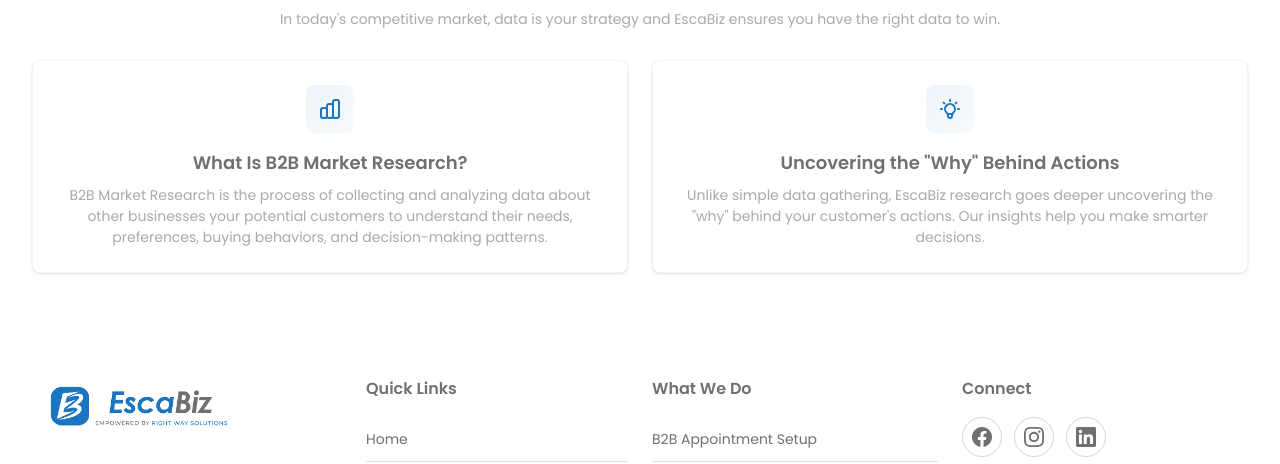
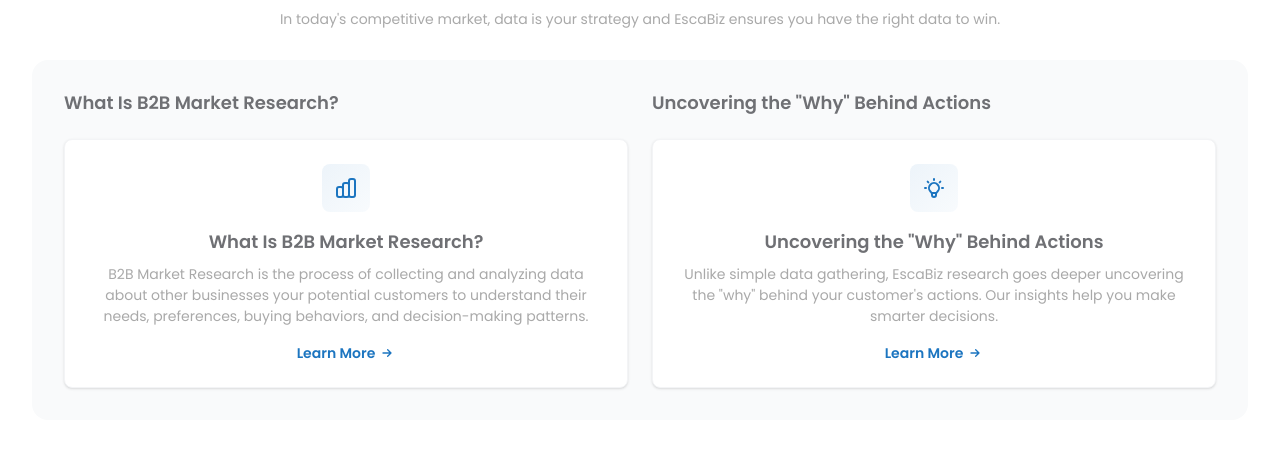
Before and after one commit to Sharmeen-Rauf/escabiz, a Next.js app: page /b2b-market-research-agency-escabiz in a window 1280 px wide. Shown: the part 703-1167 px from the top of the page. Built offline with nearby package versions, Linux system fonts and the light colour scheme.

Commit message:
Revamp B2B Market Research Agency Page: restructure card layout with a light gray background, enhance headings and content clarity, and add "Learn More" links for improved user engagement and navigation.

```diff
--- a/src/app/b2b-market-research-agency-escabiz/page.tsx
+++ b/src/app/b2b-market-research-agency-escabiz/page.tsx
@@ -62,50 +62,79 @@ export default function B2BIndustryAnalysis() {
               </p>
             </div>
 
+            {/* Cards Container with Light Gray Background */}
+            <div className="bg-gray-50 rounded-2xl p-6 md:p-8 mt-8">
+              {/* Two Column Headings */}
+              <div className="grid grid-cols-1 md:grid-cols-2 gap-6 mb-6">
+                <h4 className="text-base md:text-lg font-semibold text-[#6f7074] leading-tight">
+                  What Is B2B Market Research?
+                </h4>
+                <h4 className="text-base md:text-lg font-semibold text-[#6f7074] leading-tight">
+                  Uncovering the "Why" Behind Actions
+                </h4>
+              </div>
+
               {/* Cards Grid */}
-            <div className="grid grid-cols-1 md:grid-cols-2 gap-5 lg:gap-6 mt-8">
+              <div className="grid grid-cols-1 md:grid-cols-2 gap-5 lg:gap-6">
                 {/* Card 1: What Is B2B Market Research? */}
-              <div className="group relative bg-white rounded-lg shadow-sm hover:shadow-xl transition-all duration-500 p-5 lg:p-6 flex flex-col border border-gray-100 hover:border-[#1c75c0] hover:-translate-y-1 hover:bg-[#1c75c0] text-center">
+                <div className="group relative bg-white rounded-lg shadow-sm hover:shadow-xl transition-all duration-500 p-5 lg:p-6 flex flex-col border border-gray-100 text-center">
                   {/* Icon Container */}
                   <div className="mb-4 flex justify-center">
-                  <div className="bg-gradient-to-br from-[#1c75c0]/8 to-[#1c75c0]/3 rounded-lg p-3 w-12 h-12 flex items-center justify-center group-hover:bg-white/20 group-hover:scale-105 transition-all duration-300">
-                    <svg className="w-6 h-6 text-[#1c75c0] group-hover:text-white transition-colors duration-300" fill="none" stroke="currentColor" viewBox="0 0 24 24">
+                    <div className="bg-gradient-to-br from-[#1c75c0]/8 to-[#1c75c0]/3 rounded-lg p-3 w-12 h-12 flex items-center justify-center transition-all duration-300">
+                      <svg className="w-6 h-6 text-[#1c75c0]" fill="none" stroke="currentColor" viewBox="0 0 24 24">
                         <path strokeLinecap="round" strokeLinejoin="round" strokeWidth={2} d="M9 19v-6a2 2 0 00-2-2H5a2 2 0 00-2 2v6a2 2 0 002 2h2a2 2 0 002-2zm0 0V9a2 2 0 012-2h2a2 2 0 012 2v10m-6 0a2 2 0 002 2h2a2 2 0 002-2m0 0V5a2 2 0 012-2h2a2 2 0 012 2v14a2 2 0 01-2 2h-2a2 2 0 01-2-2z" />
                       </svg>
                     </div>
                   </div>
 
                   {/* Heading */}
-                <h5 className="text-base md:text-lg font-semibold text-[#6f7074] group-hover:text-white mb-2 transition-colors duration-300">
+                  <h5 className="text-base md:text-lg font-semibold text-[#6f7074] mb-2">
                     What Is B2B Market Research?
                   </h5>
 
                   {/* Paragraph */}
-                <p className="text-xs md:text-sm text-[#a9a9a9] group-hover:text-white/90 leading-normal flex-grow font-normal transition-colors duration-300">
+                  <p className="text-xs md:text-sm text-[#a9a9a9] leading-normal flex-grow font-normal mb-4">
                     B2B Market Research is the process of collecting and analyzing data about other businesses your potential customers to understand their needs, preferences, buying behaviors, and decision-making patterns.
                   </p>
+
+                  {/* Learn More Link */}
+                  <Link href="/lets-talk" className="text-sm font-semibold text-[#1c75c0] hover:text-[#1565a0] transition-colors duration-300 inline-flex items-center justify-center">
+                    Learn More
+                    <svg className="ml-1 w-4 h-4" fill="none" stroke="currentColor" viewBox="0 0 24 24">
+                      <path strokeLinecap="round" strokeLinejoin="round" strokeWidth={2} d="M13 7l5 5m0 0l-5 5m5-5H6" />
+                    </svg>
+                  </Link>
                 </div>
 
                 {/* Card 2: Uncovering the "Why" Behind Actions */}
-              <div className="group relative bg-white rounded-lg shadow-sm hover:shadow-xl transition-all duration-500 p-5 lg:p-6 flex flex-col border border-gray-100 hover:border-[#1c75c0] hover:-translate-y-1 hover:bg-[#1c75c0] text-center">
+                <div className="group relative bg-white rounded-lg shadow-sm hover:shadow-xl transition-all duration-500 p-5 lg:p-6 flex flex-col border border-gray-100 text-center">
                   {/* Icon Container */}
                   <div className="mb-4 flex justify-center">
-                  <div className="bg-gradient-to-br from-[#1c75c0]/8 to-[#1c75c0]/3 rounded-lg p-3 w-12 h-12 flex items-center justify-center group-hover:bg-white/20 group-hover:scale-105 transition-all duration-300">
-                    <svg className="w-6 h-6 text-[#1c75c0] group-hover:text-white transition-colors duration-300" fill="none" stroke="currentColor" viewBox="0 0 24 24">
+                    <div className="bg-gradient-to-br from-[#1c75c0]/8 to-[#1c75c0]/3 rounded-lg p-3 w-12 h-12 flex items-center justify-center transition-all duration-300">
+                      <svg className="w-6 h-6 text-[#1c75c0]" fill="none" stroke="currentColor" viewBox="0 0 24 24">
                         <path strokeLinecap="round" strokeLinejoin="round" strokeWidth={2} d="M9.663 17h4.673M12 3v1m6.364 1.636l-.707.707M21 12h-1M4 12H3m3.343-5.657l-.707-.707m2.828 9.9a5 5 0 117.072 0l-.548.547A3.374 3.374 0 0014 18.469V19a2 2 0 11-4 0v-.531c0-.895-.356-1.754-.988-2.386l-.548-.547z" />
                       </svg>
                     </div>
                   </div>
 
                   {/* Heading */}
-                <h5 className="text-base md:text-lg font-semibold text-[#6f7074] group-hover:text-white mb-2 transition-colors duration-300">
+                  <h5 className="text-base md:text-lg font-semibold text-[#6f7074] mb-2">
                     Uncovering the "Why" Behind Actions
                   </h5>
 
                   {/* Paragraph */}
-                <p className="text-xs md:text-sm text-[#a9a9a9] group-hover:text-white/90 leading-normal flex-grow font-normal transition-colors duration-300">
+                  <p className="text-xs md:text-sm text-[#a9a9a9] leading-normal flex-grow font-normal mb-4">
                     Unlike simple data gathering, EscaBiz research goes deeper uncovering the "why" behind your customer's actions. Our insights help you make smarter decisions.
                   </p>
+
+                  {/* Learn More Link */}
+                  <Link href="/lets-talk" className="text-sm font-semibold text-[#1c75c0] hover:text-[#1565a0] transition-colors duration-300 inline-flex items-center justify-center">
+                    Learn More
+                    <svg className="ml-1 w-4 h-4" fill="none" stroke="currentColor" viewBox="0 0 24 24">
+                      <path strokeLinecap="round" strokeLinejoin="round" strokeWidth={2} d="M13 7l5 5m0 0l-5 5m5-5H6" />
+                    </svg>
+                  </Link>
+                </div>
               </div>
             </div>
           </div>
```
Lines whose indentation alone changed are shown as unchanged.
